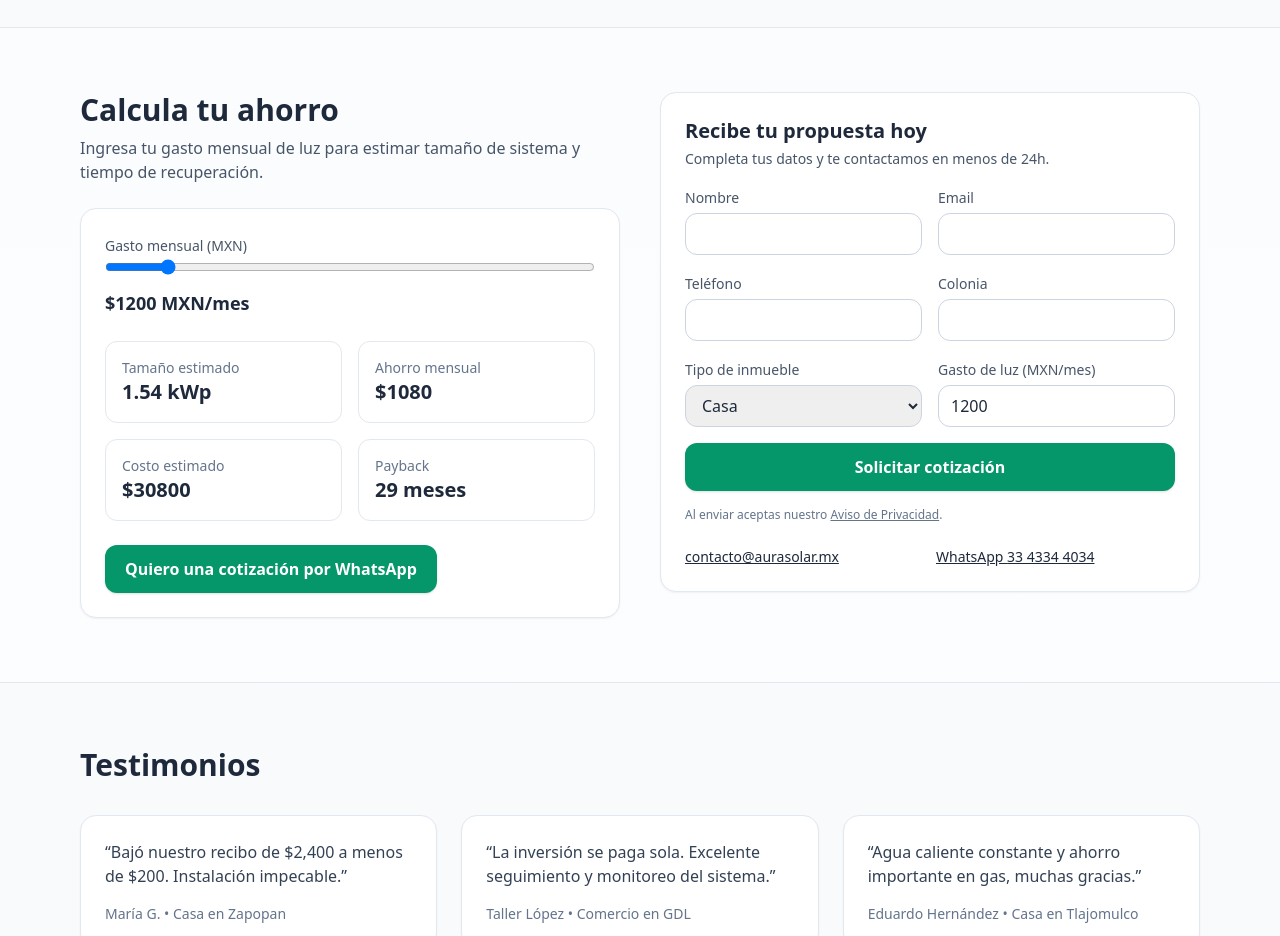
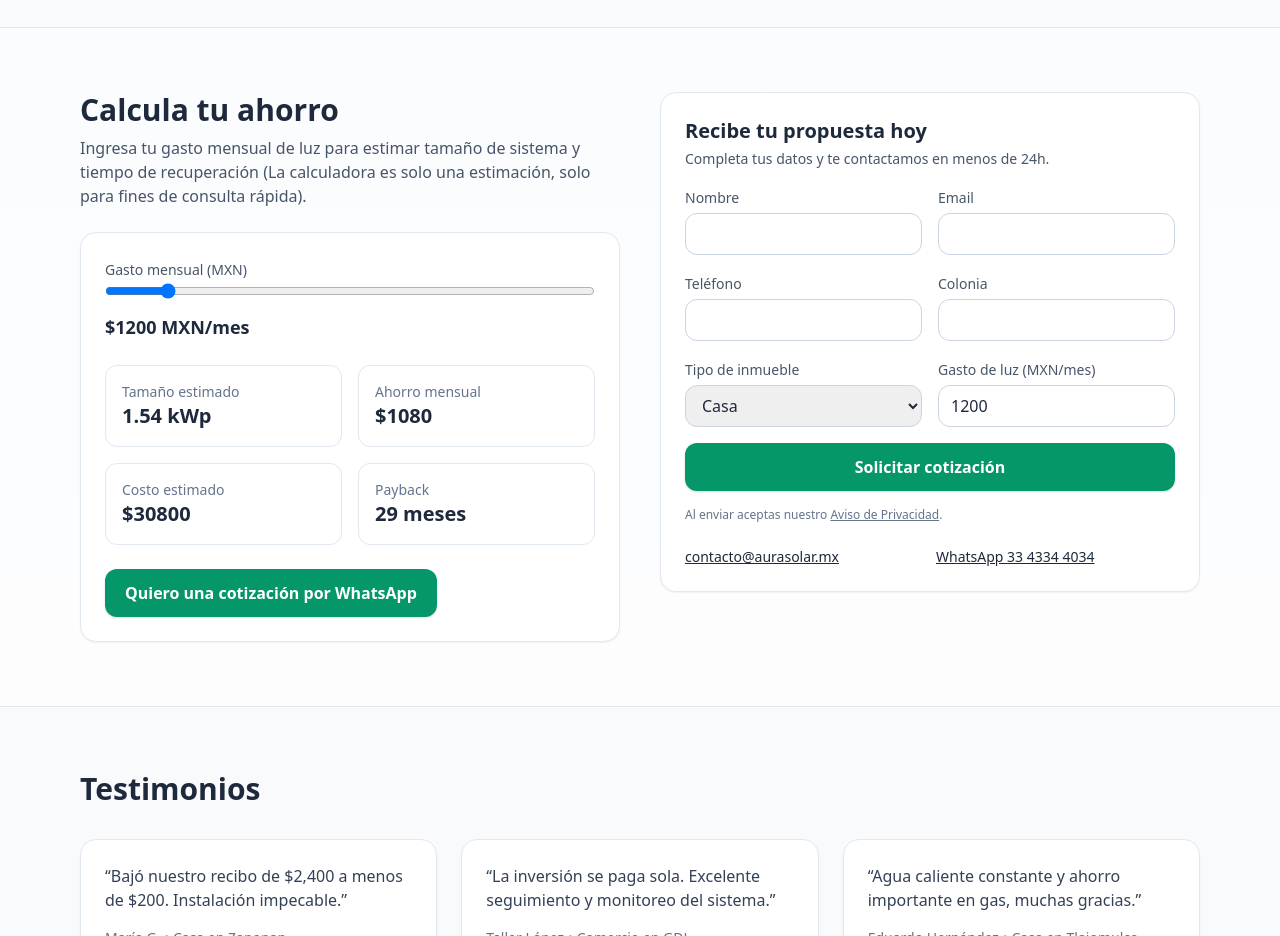
Before and after one commit to ZCC98GDLMX/landing-FV-solar-v2, a React (Vite) app: page / in a window 1280 px wide. Shown: the part 1500-2436 px from the top of the page. Built offline with nearby package versions, Linux system fonts and the light colour scheme.

Commit message:
Update App.jsx

```diff
--- a/src/App.jsx
+++ b/src/App.jsx
@@ -208,7 +208,8 @@ export default function SolarLanding() {
         <div className="grid lg:grid-cols-2 gap-10 items-start">
           <div>
             <h2 className="text-2xl md:text-3xl font-bold">Calcula tu ahorro</h2>
-            <p className="mt-2 text-slate-600">Ingresa tu gasto mensual de luz para estimar tamaño de sistema y tiempo de recuperación.</p>
+            <p className="mt-2 text-slate-600">Ingresa tu gasto mensual de luz para estimar tamaño de sistema y tiempo de recuperación
+              (La calculadora es solo una estimación, solo para fines de consulta rápida).</p>
             <div className="mt-6 rounded-2xl border border-slate-200 bg-white p-6 shadow-sm">
               <label className="text-sm text-slate-600">Gasto mensual (MXN)</label>
               <input
```
